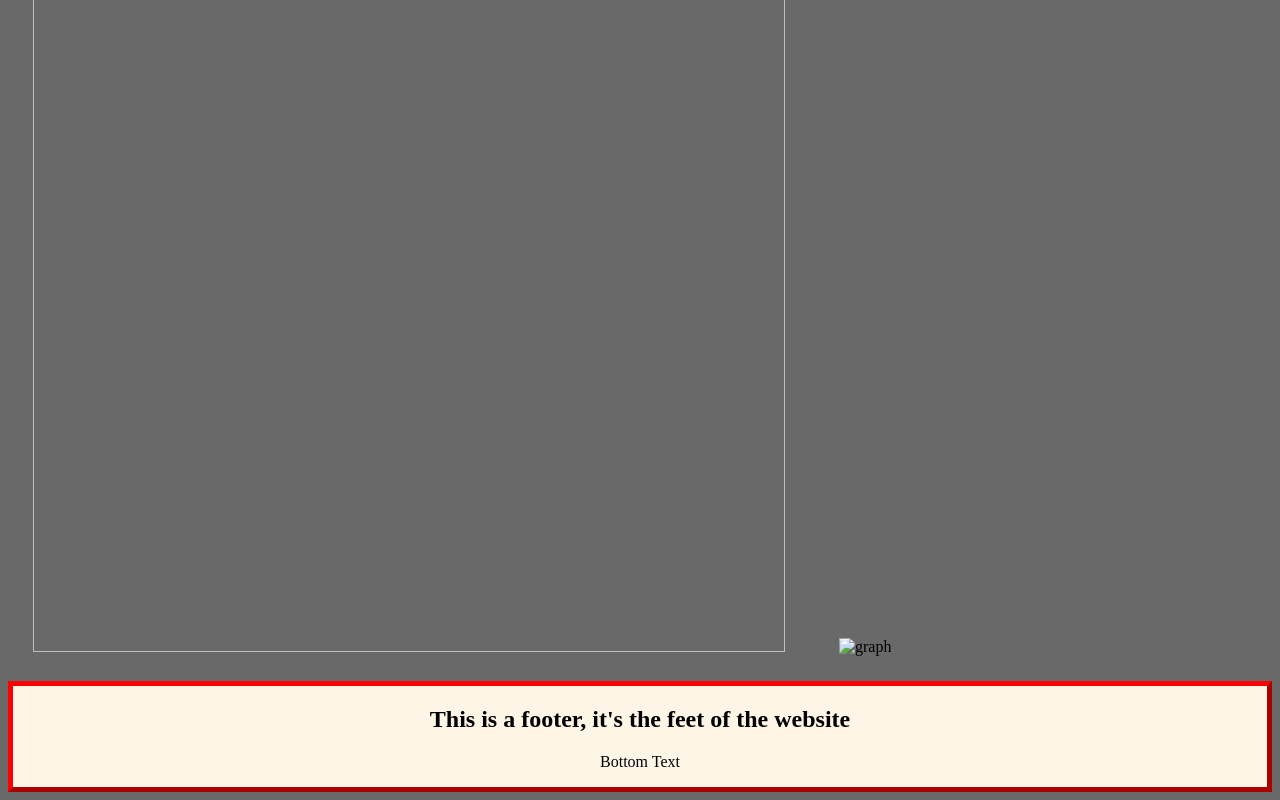
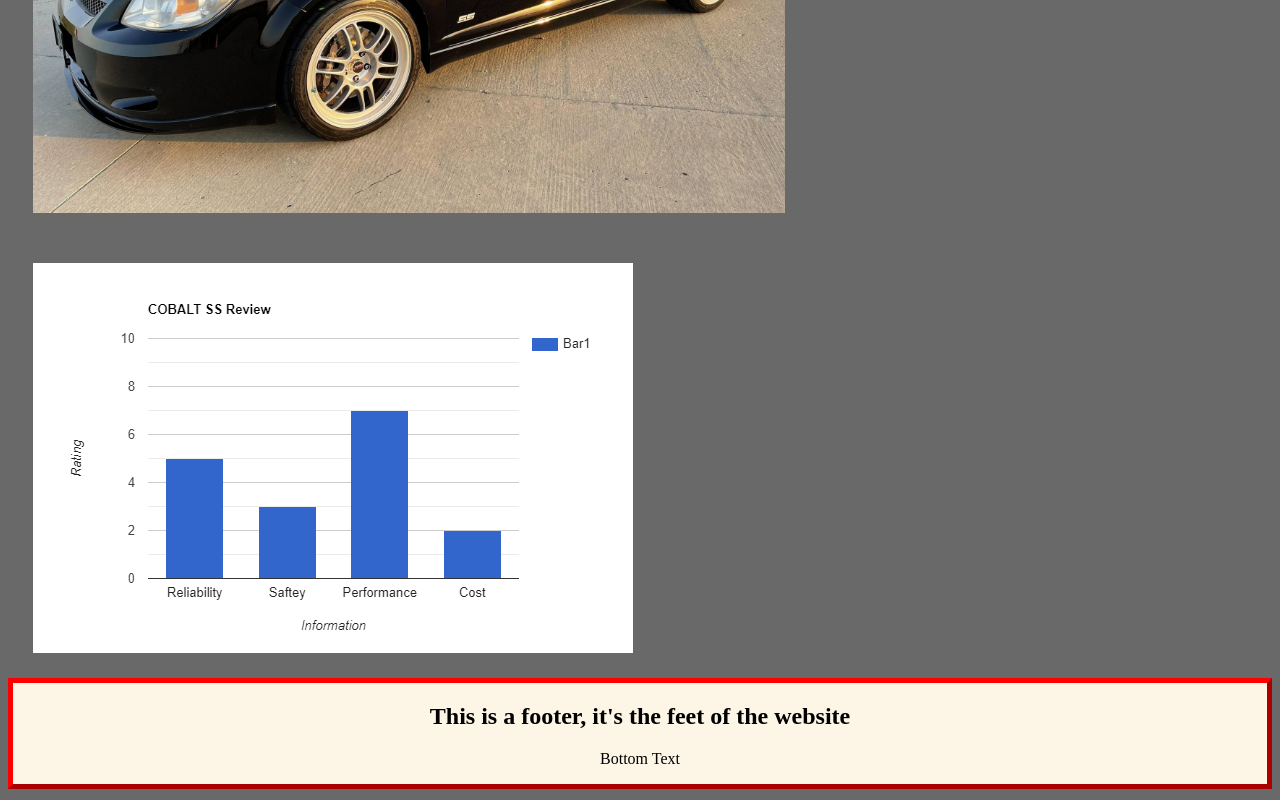
Before and after one commit to Loadinq29/Assignment3, a plain HTML site: page index.html in a window 1280 px wide. Shown: the part 1187-1987 px from the top of the page. Drawn offline with Linux system fonts and the light colour scheme.

Commit message:
Update index.html

```diff
--- a/index.html
+++ b/index.html
@@ -82,11 +82,11 @@ article{
 
  </article>
 
-<img class="img" src="Images/cobaltss2.jpg" alt="Cobaltss2" width="752" height="514">
+<img class="img" src="cobaltss2.jpg" alt="Cobaltss2" width="752" height="514">
 
-<img class="img" src="Images/cobaltss3.jpg" alt="Cobaltss3" width="752" height="514">
+<img class="img" src="cobaltss3.jpg" alt="Cobaltss3" width="752" height="514">
 
-<img class="img" src="Images/bar-graph.jpg" alt="graph">
+<img class="img" src="bar-graph.jpg" alt="graph">
 
 
 
```
